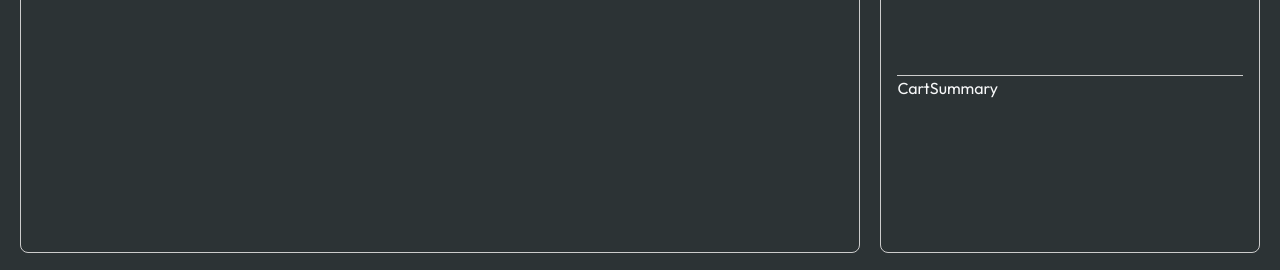
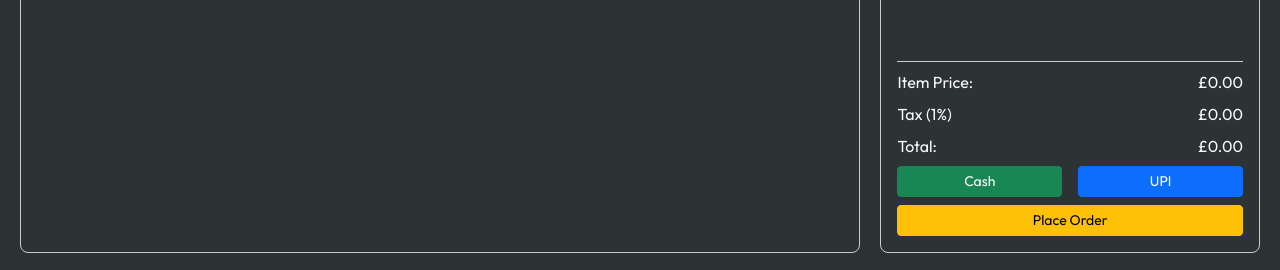
Before and after one commit to anishdass/Billing, a React (Vite) app in the folder client/: page /explore in a window 1280 px wide. Shown: the part 527-797 px from the top of the page. Built offline with nearby package versions, Linux system fonts and the light colour scheme; no server answers.

Commit message:
Summary section completed

```diff
--- a/client/src/components/Explore/CartSummary/CartSummary.jsx
+++ b/client/src/components/Explore/CartSummary/CartSummary.jsx
@@ -1,8 +1,51 @@
-import React from "react";
+import React, { useContext } from "react";
 import "./CartSummary.css";
+import { AppContext } from "../../../context/AppContext";
 
-const CartSummary = () => {
-  return <div>CartSummary</div>;
+const CartSummary = ({
+  customerName,
+  setCustomerName,
+  mobileNumber,
+  setMobileNumber,
+}) => {
+  const { cartItems } = useContext(AppContext);
+  const totalAmount = cartItems.reduce(
+    (total, item) => total + item.price * item.quantity,
+    0
+  );
+  const tax = totalAmount * 0.01;
+  const grandTotal = totalAmount + tax;
+
+  return (
+    <div className='mt-2'>
+      <div className='cart-summary-details'>
+        <div className='d-flex justify-content-between mb-2'>
+          <span className='text-light'>Item Price: </span>
+          <span className='text-light'>&pound;{totalAmount.toFixed(2)}</span>
+        </div>
+
+        <div className='d-flex justify-content-between mb-2'>
+          <span className='text-light'>Tax (1%)</span>
+          <span className='text-light'>&pound;{tax.toFixed(2)}</span>
+        </div>
+
+        <div className='d-flex justify-content-between mb-2'>
+          <span className='text-light'>Total: </span>
+          <span className='text-light'>&pound;{grandTotal.toFixed(2)}</span>
+        </div>
+      </div>
+
+      <div className='d-flex gap-3 mb-2'>
+        <button className='btn btn-success btn-sm flex-grow-1'>Cash</button>
+        <button className='btn btn-primary btn-sm flex-grow-1'>UPI</button>
+      </div>
+      <div className='d-flex gap-3'>
+        <button className='btn btn-warning btn-sm flex-grow-1'>
+          Place Order
+        </button>
+      </div>
+    </div>
+  );
 };
 
 export default CartSummary;
--- a/client/src/components/Explore/CustomerForm/CustomerForm.jsx
+++ b/client/src/components/Explore/CustomerForm/CustomerForm.jsx
@@ -1,10 +1,11 @@
-import React, { useState } from "react";
 import "./CustomerForm.css";
 
-const CustomerForm = () => {
-  const [customerName, setCustomerName] = useState("");
-  const [mobileNumber, setMobileNumber] = useState("");
-
+const CustomerForm = ({
+  customerName,
+  setCustomerName,
+  mobileNumber,
+  setMobileNumber,
+}) => {
   return (
     <div className='p-3'>
       <div className='mb-3'>
--- a/client/src/pages/explore/Explore.jsx
+++ b/client/src/pages/explore/Explore.jsx
@@ -10,6 +10,8 @@ import CartItems from "../../components/Explore/CartItems/CartItems";
 const Explore = () => {
   const { categories } = useContext(AppContext);
   const [selectedCategory, setSelectedCategory] = useState("");
+  const [customerName, setCustomerName] = useState("");
+  const [mobileNumber, setMobileNumber] = useState("");
 
   return (
     <div className='explore-container text-light'>
@@ -28,7 +30,12 @@ const Explore = () => {
       </div>
       <div className='right-column d-flex flex-column'>
         <div className='customer-form-container' style={{ height: "15%" }}>
-          <CustomerForm />
+          <CustomerForm
+            customerName={customerName}
+            setCustomerName={setCustomerName}
+            mobileNumber={mobileNumber}
+            setMobileNumber={setMobileNumber}
+          />
         </div>
         <hr className='my-3 text-light' />
         <div
@@ -37,7 +44,12 @@ const Explore = () => {
           <CartItems />
         </div>
         <div className='cart-summary-container' style={{ height: "30%" }}>
-          <CartSummary />
+          <CartSummary
+            customerName={customerName}
+            setCustomerName={setCustomerName}
+            mobileNumber={mobileNumber}
+            setMobileNumber={setMobileNumber}
+          />
         </div>
       </div>
     </div>
```
Also changed, not shown: client/src/components/ReceiptPopup/ReactPopup.jsx (added, +9 -0 lines), client/src/components/ReceiptPopup/ReactPopup.css (added).
